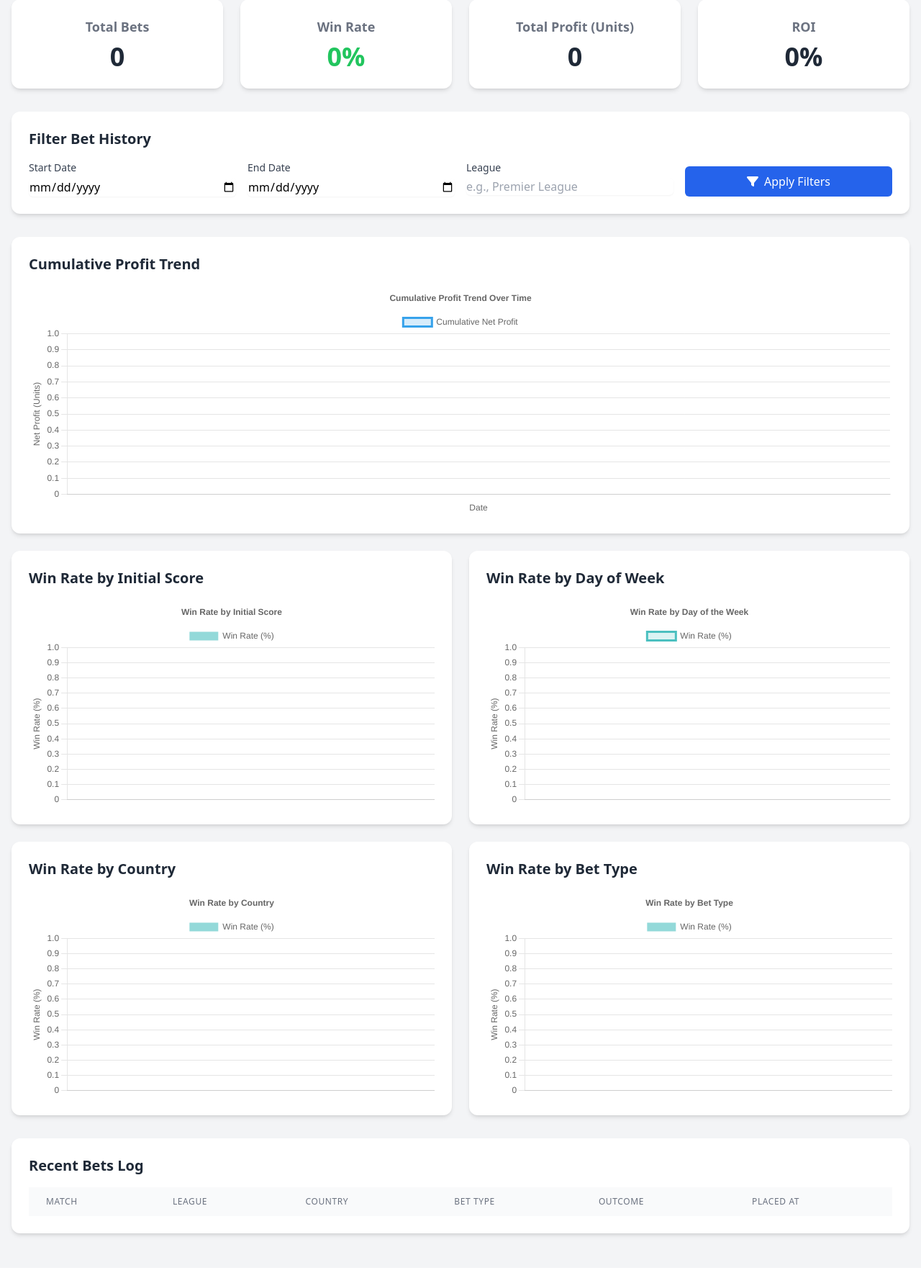
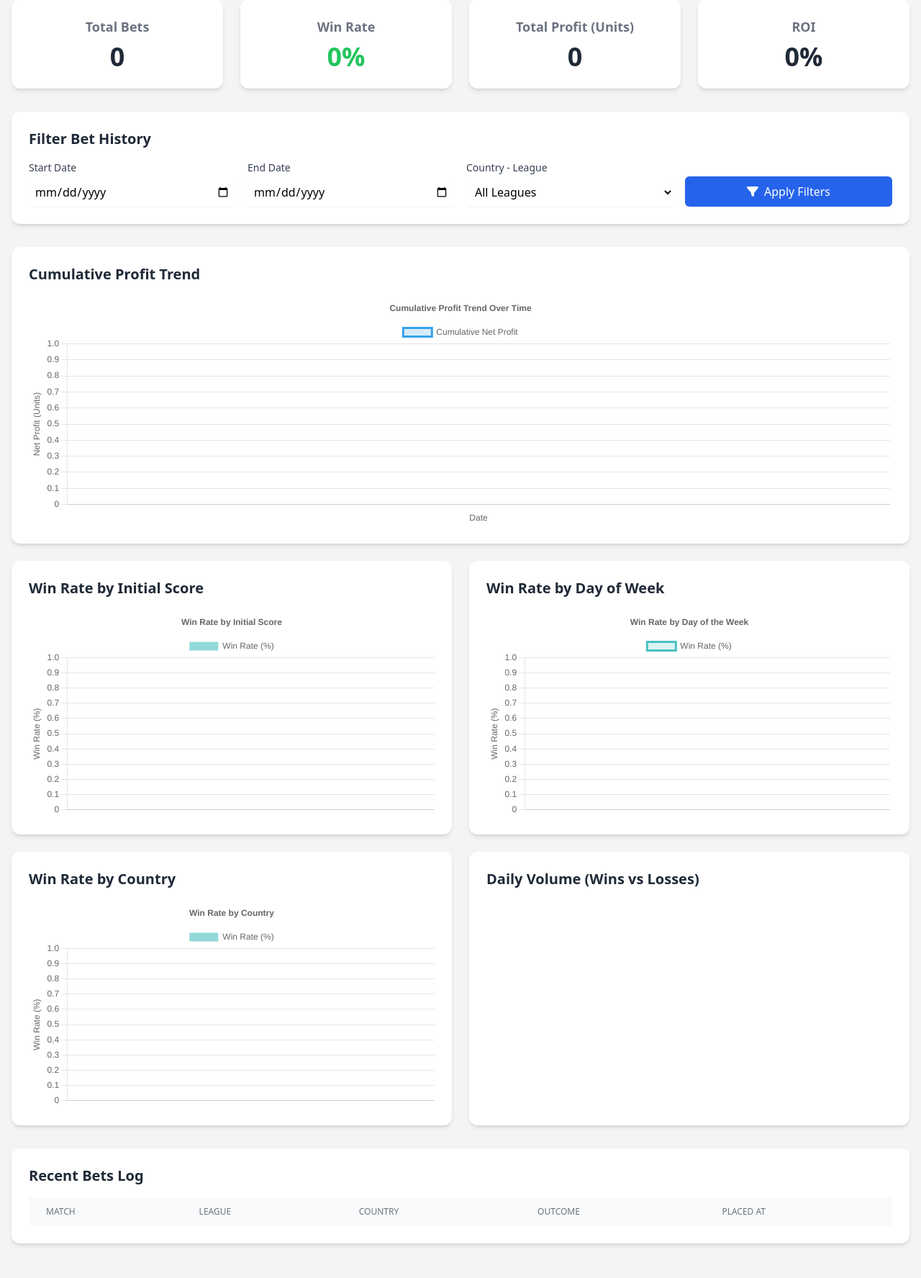
Before and after one commit to atho-gitrepo/36_80_performance_dashboard, a Flask app: page / in a window 1280 px wide. Shown: the part 113-1888 px from the top of the page at 72% size. Before the commit the page ends 1835 px from the top, so only its background shows below. Run offline with Flask 3, Linux system fonts and the light colour scheme; data that the repository does not hold is empty; a map, chart or similar area stays blank; some libraries are stand-ins or nearby versions.

Commit message:
Update index.html

```diff
--- a/templates/index.html
+++ b/templates/index.html
@@ -17,7 +17,6 @@
     </nav>
 
     <div class="container mx-auto mt-8 p-4">
-
         <div id="loadingSpinner" class="text-center py-10" style="display: none;">
             <div class="animate-spin rounded-full h-16 w-16 border-t-2 border-b-2 border-blue-500 mx-auto"></div>
             <p class="text-gray-600 mt-4">Fetching data...</p>
@@ -48,18 +47,20 @@
                 <div class="grid grid-cols-1 md:grid-cols-4 gap-4">
                     <div>
                         <label for="startDate" class="block text-sm font-medium text-gray-700">Start Date</label>
-                        <input type="date" class="mt-1 block w-full rounded-md border-gray-300 shadow-sm focus:border-blue-500 focus:ring focus:ring-blue-500 focus:ring-opacity-50" id="startDate">
+                        <input type="date" class="mt-1 block w-full rounded-md border-gray-300 shadow-sm focus:border-blue-500 focus:ring h-10 px-2" id="startDate">
                     </div>
                     <div>
                         <label for="endDate" class="block text-sm font-medium text-gray-700">End Date</label>
-                        <input type="date" class="mt-1 block w-full rounded-md border-gray-300 shadow-sm focus:border-blue-500 focus:ring focus:ring-blue-500 focus:ring-opacity-50" id="endDate">
+                        <input type="date" class="mt-1 block w-full rounded-md border-gray-300 shadow-sm focus:border-blue-500 focus:ring h-10 px-2" id="endDate">
                     </div>
                     <div>
-                        <label for="leagueName" class="block text-sm font-medium text-gray-700">League</label>
-                        <input type="text" class="mt-1 block w-full rounded-md border-gray-300 shadow-sm focus:border-blue-500 focus:ring focus:ring-blue-500 focus:ring-opacity-50" id="leagueName" placeholder="e.g., Premier League">
+                        <label for="leagueDropdown" class="block text-sm font-medium text-gray-700">Country - League</label>
+                        <select id="leagueDropdown" class="mt-1 block w-full rounded-md border-gray-300 shadow-sm focus:border-blue-500 focus:ring h-10 px-2 bg-white">
+                            <option value="All">All Leagues</option>
+                        </select>
                     </div>
                     <div class="self-end">
-                        <button class="w-full flex items-center justify-center px-4 py-2 border border-transparent text-base font-medium rounded-md text-white bg-blue-600 hover:bg-blue-700 focus:outline-none focus:ring-2 focus:ring-offset-2 focus:ring-blue-500" id="filterButton">
+                        <button class="w-full flex items-center justify-center px-4 py-2 border border-transparent text-base font-medium rounded-md text-white bg-blue-600 hover:bg-blue-700" id="filterButton">
                             <i class="fas fa-filter mr-2"></i>Apply Filters
                         </button>
                     </div>
@@ -84,8 +85,8 @@
                     <div class="h-72"><canvas id="performanceByCountryChart"></canvas></div>
                 </div>
                 <div class="bg-white rounded-xl shadow-md p-6">
-                    <h5 class="text-xl font-semibold text-gray-800 mb-4">Win Rate by Bet Type</h5>
-                    <div class="h-72"><canvas id="performanceByBetTypeChart"></canvas></div>
+                    <h5 class="text-xl font-semibold text-gray-800 mb-4">Daily Volume (Wins vs Losses)</h5>
+                    <div class="h-72"><canvas id="dailySummaryChart"></canvas></div>
                 </div>
             </div>
 
@@ -95,22 +96,19 @@
                     <table class="min-w-full divide-y divide-gray-200">
                         <thead class="bg-gray-50">
                             <tr>
-                                <th class="px-6 py-3 text-left text-xs font-medium text-gray-500 uppercase tracking-wider">Match</th>
-                                <th class="px-6 py-3 text-left text-xs font-medium text-gray-500 uppercase tracking-wider">League</th>
-                                <th class="px-6 py-3 text-left text-xs font-medium text-gray-500 uppercase tracking-wider">Country</th>
-                                <th class="px-6 py-3 text-left text-xs font-medium text-gray-500 uppercase tracking-wider">Bet Type</th>
-                                <th class="px-6 py-3 text-left text-xs font-medium text-gray-500 uppercase tracking-wider">Outcome</th>
-                                <th class="px-6 py-3 text-left text-xs font-medium text-gray-500 uppercase tracking-wider">Placed At</th>
+                                <th class="px-6 py-3 text-left text-xs font-medium text-gray-500 uppercase">Match</th>
+                                <th class="px-6 py-3 text-left text-xs font-medium text-gray-500 uppercase">League</th>
+                                <th class="px-6 py-3 text-left text-xs font-medium text-gray-500 uppercase">Country</th>
+                                <th class="px-6 py-3 text-left text-xs font-medium text-gray-500 uppercase">Outcome</th>
+                                <th class="px-6 py-3 text-left text-xs font-medium text-gray-500 uppercase">Placed At</th>
                             </tr>
                         </thead>
-                        <tbody class="bg-white divide-y divide-gray-200" id="recentBetsTableBody">
-                        </tbody>
+                        <tbody class="bg-white divide-y divide-gray-200" id="recentBetsTableBody"></tbody>
                     </table>
                 </div>
             </div>
         </div>
     </div>
-
     <script src="{{ url_for('static', filename='js/dashboard.js') }}"></script>
 </body>
 </html>
```
